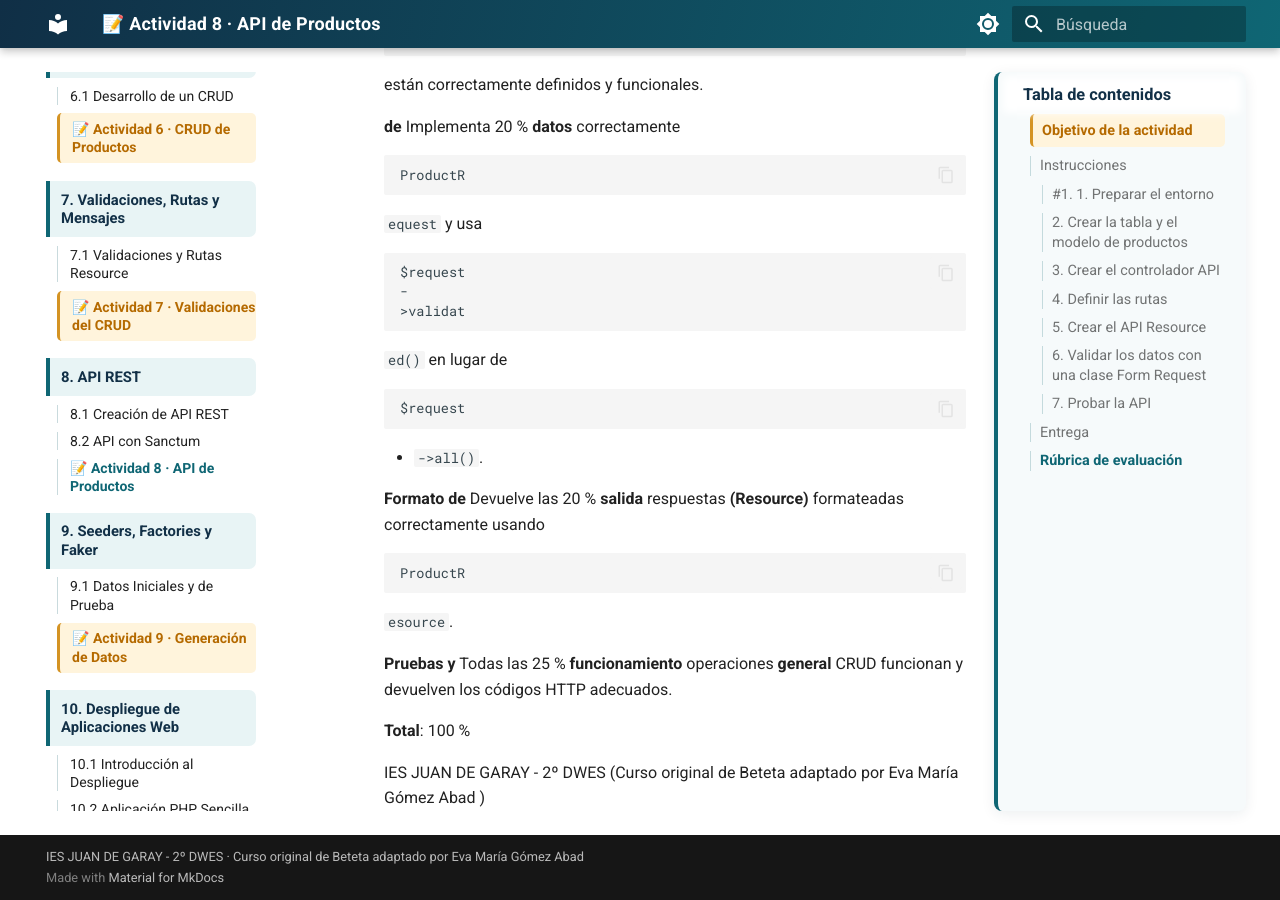
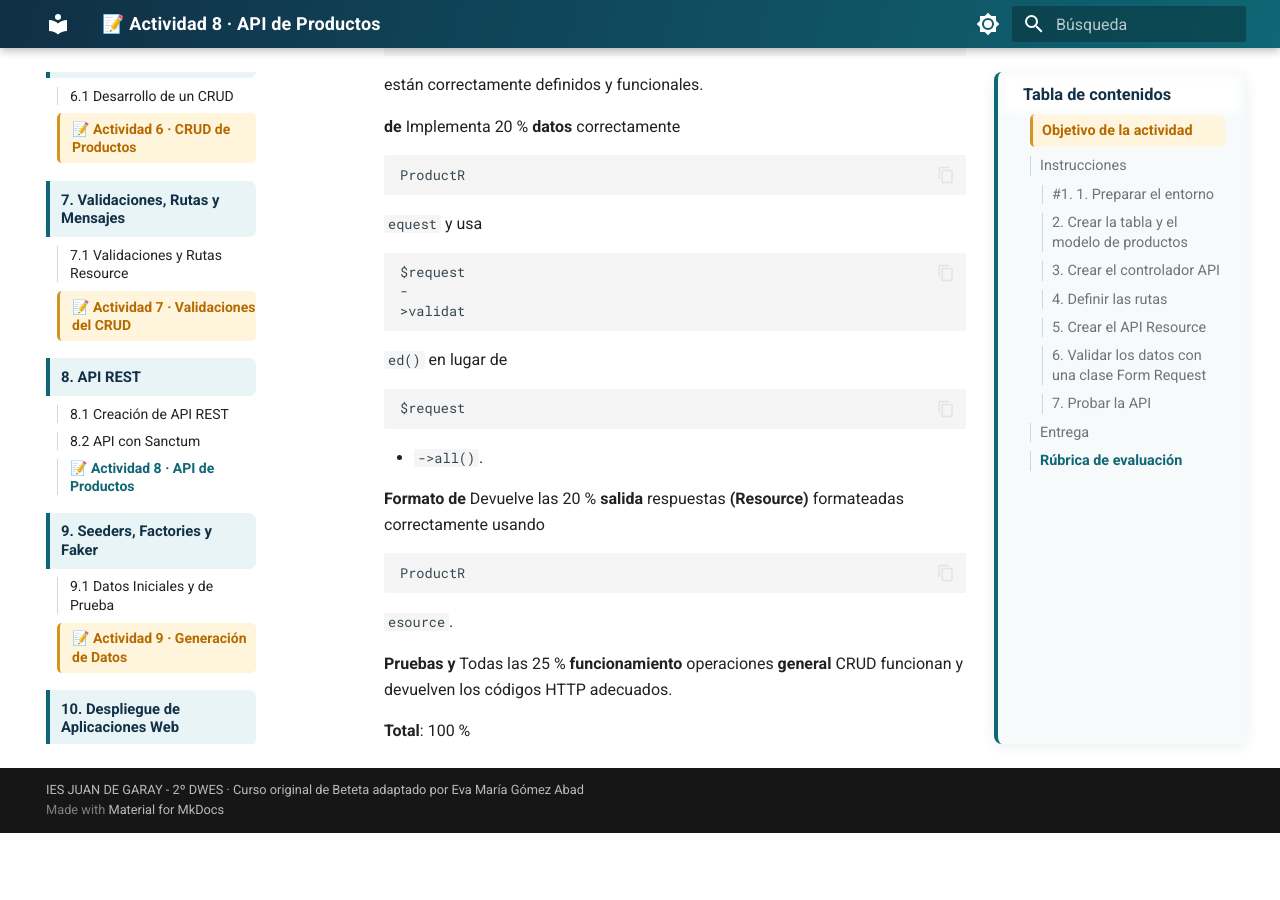
Before and after one commit to evaprofe/CURSO_DWES_2627, an MkDocs documentation site: the page built from docs/tema-08-api-rest/8-3-actividad-del-tema-8-introduccion-a-laravel.md, in a window 1280 px wide and 900 px high, scrolled down 4122 px. Built offline with MkDocs 1.6.1 and Material for MkDocs 9.7.7, drawn with Linux system fonts in a browser that asks for light colours; after the commit the page ends 4955 px from its top, so only the background shows below that.

Commit message:
Eliminar pie duplicado del tema 8

```diff
--- a/docs/tema-08-api-rest/8-3-actividad-del-tema-8-introduccion-a-laravel.md
+++ b/docs/tema-08-api-rest/8-3-actividad-del-tema-8-introduccion-a-laravel.md
@@ -205,5 +205,3 @@ ProductR
 **Pruebas y** Todas las 25 % **funcionamiento** operaciones **general** CRUD funcionan y devuelven los códigos HTTP adecuados.
 
 **Total**: 100 %
-
-IES JUAN DE GARAY - 2º DWES (Curso original de Beteta adaptado por Eva María Gómez Abad )
```
Also changed, not shown: docs/tema-08-api-rest/8-1-apis-restful-introduccion-a-laravel.md (+0 -2 lines), docs/tema-08-api-rest/8-2-apis-con-sanctum-introduccion-a-laravel.md (+0 -2 lines).
